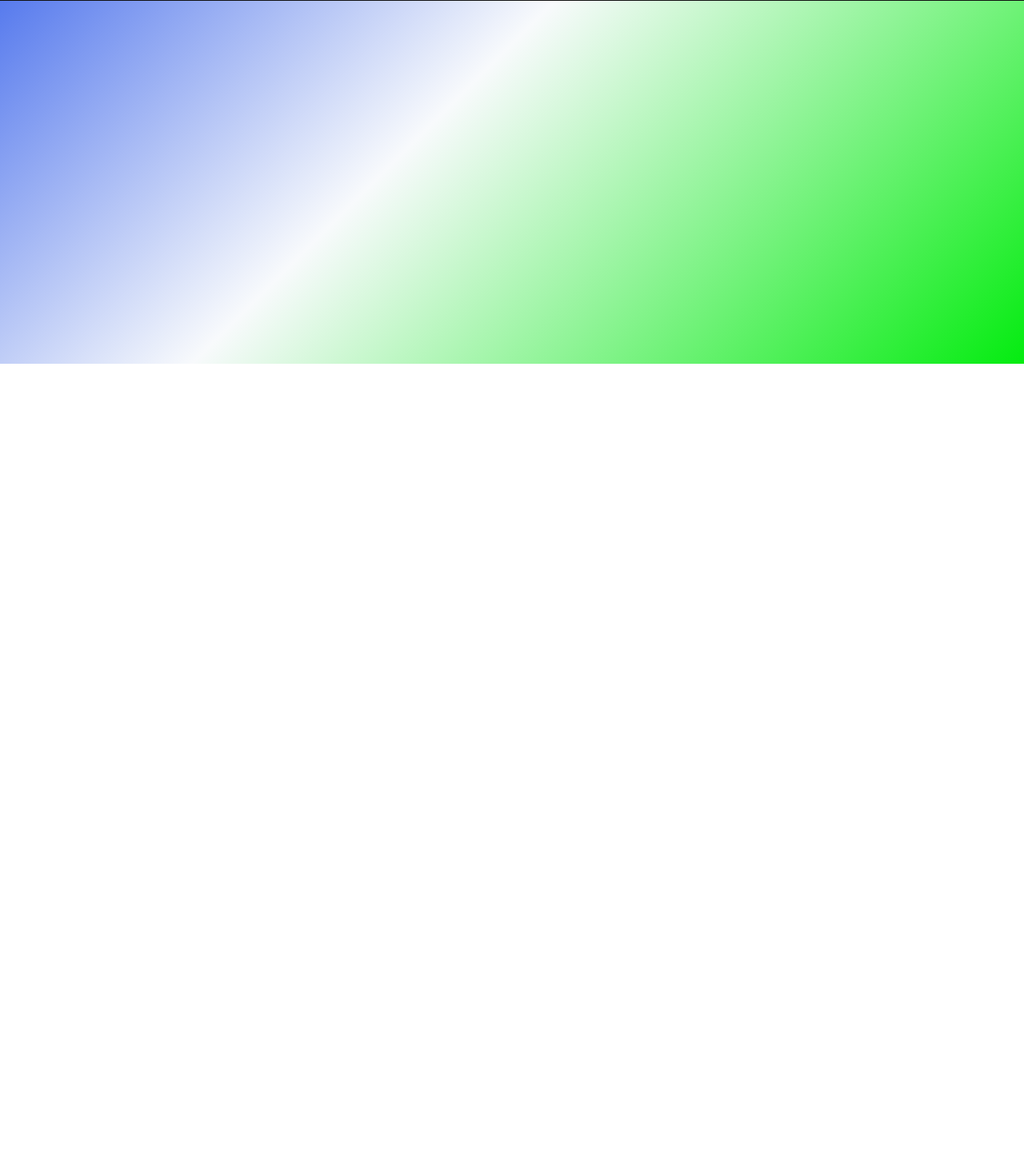
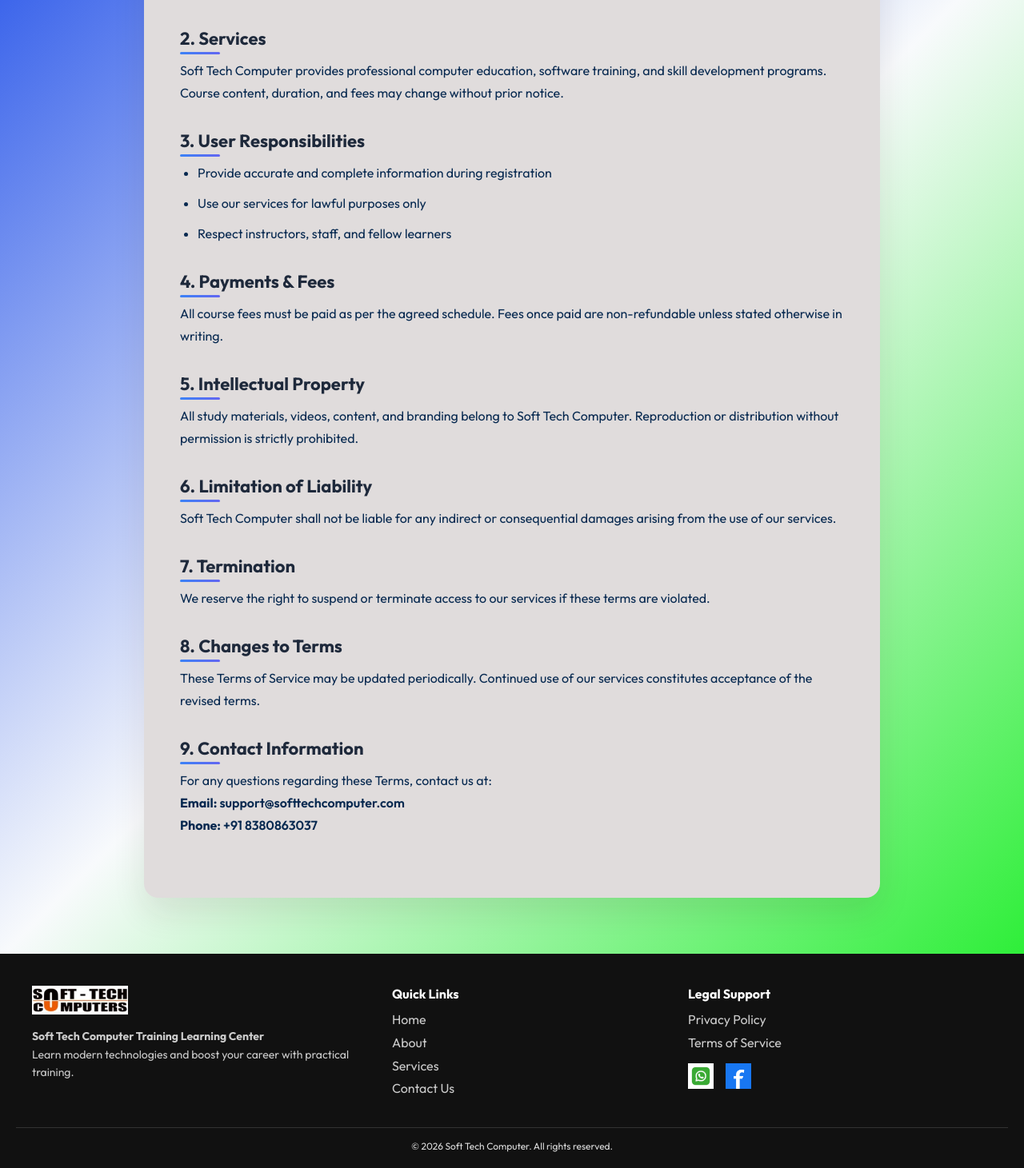
Before and after one commit to Nikhil2772000/Soft-Tech-Computer, a React (Vite) app: page /term-of-service in a window 1280 px wide. Shown: the part 345-1806 px from the top of the page at 80% size. Before the commit the page ends 800 px from the top, so only its background shows below. Built offline with nearby package versions, Linux system fonts and the light colour scheme.

Commit message:
four commit

```diff
--- a/src/App.jsx
+++ b/src/App.jsx
@@ -7,9 +7,9 @@
 import About from "./components/About/About";
 import Services from "./components/Services/Services";
 import Testimonials from "./components/Testimonials/Testimonials";
-import Contact from "./components/Contact/Contact";
-import Privacypolicy from "./components/Privacy Policy/Privacypolicy";
-import Termofservice from "./components/Term of Service/Termofservice";
+import Contact from "./components/Contact us/Contactus";       // ✅ no space
+import Policy from "./components/PP/Policy";     // ✅ clean name
+import Service from "./components/Term Service/Service";     // ✅ clean name
 
 const App = () => {
   return (
@@ -24,8 +24,8 @@
         <Route path="/services" element={<Services />} />
         <Route path="/testimonials" element={<Testimonials />} />
         <Route path="/contact" element={<Contact />} />
-        <Route path="/privacy-policy" element={<Privacypolicy />} />
-        <Route path="/terms-of-service" element={<Termofservice />} />
+        <Route path="/privacy-policy" element={<Policy />} />
+        <Route path="/term-of-service" element={<Service />} />
       </Routes>
 
       {/* Footer always visible */}
--- a/src/Home.jsx
+++ b/src/Home.jsx
@@ -6,8 +6,8 @@
 import About from "./components/About/About";
 import Services from "./components/Services/Services";
 import Testimonials from "./components/Testimonials/Testimonials";
-import Contact from "./components/Contact/Contact";
 import Faq from "./components/Faq/Faq";
+import Contact from "./components/Contact us/Contactus";
 
 const Home = () => {
   return (
@@ -44,7 +44,7 @@
       {/* CONTACT */}
       <section id="contact">
         <Title subTitle="Contact Us" title="Get In Touch" />
-        <Contact />
+       <Contact/>
       </section>
 
 
@@ -53,6 +53,8 @@
         <Title subTitle="FAQ" title="Ask Questions" />
         <Faq/>
       </section>
+
+
     </main>
   );
 };
--- a/src/components/Contact/Contact.jsx
+++ b/src/components/Contact us/contactus.jsx
@@ -1,5 +1,5 @@
 import React, { useState, useEffect, useRef } from "react";
-import "./Contact.css";
+import "./Contactus.css";
 import {
   FaEnvelope,
   FaPhoneAlt,
--- a/src/components/Footer/Footer.css
+++ b/src/components/Footer/Footer.css
@@ -1,30 +1,32 @@
-/* Footer Main */
+/* ================= FOOTER ================= */
 .footer {
   background-color: #111;
   color: #fff;
   padding: 40px 20px 20px;
   font-family: Arial, sans-serif;
-  animation: fadeIn 1s ease-in;
+  animation: fadeIn 0.8s ease-in;
 }
 
-/* Footer Container */
+/* Container */
 .footer-container {
+  max-width: 1200px;
+  margin: auto;
   display: flex;
   justify-content: space-between;
   flex-wrap: wrap;
-  gap: 20px;
+  gap: 30px;
 }
 
 /* ================= LEFT ================= */
 .footer-left {
-  flex: 1 1 250px;
+  flex: 1 1 260px;
 }
 
 .footer-logo {
   width: 120px;
-  margin-bottom: 10px;
+  margin-bottom: 12px;
   cursor: pointer;
-  transition: transform 0.3s;
+  transition: transform 0.3s ease;
 }
 
 .footer-logo:hover {
@@ -34,17 +36,17 @@
 .footer-left p {
   font-size: 14px;
   line-height: 1.6;
+  color: #ccc;
 }
 
 /* ================= MIDDLE ================= */
 .footer-middle {
-  flex: 1 1 150px;
+  flex: 1 1 180px;
 }
 
 .footer-middle h3 {
   font-size: 16px;
-  margin-bottom: 10px;
-  font-weight: bold;
+  margin-bottom: 12px;
 }
 
 .footer-middle ul {
@@ -52,29 +54,28 @@
   padding: 0;
 }
 
-.footer-middle ul li {
+.footer-middle li {
   margin-bottom: 8px;
 }
 
-.footer-middle ul li a {
+.footer-middle a {
   text-decoration: none;
   color: #ccc;
-  transition: color 0.3s;
+  transition: color 0.3s ease;
 }
 
-.footer-middle ul li a:hover {
+.footer-middle a:hover {
   color: #00bfff;
 }
 
 /* ================= RIGHT ================= */
 .footer-right {
-  flex: 1 1 200px;
+  flex: 1 1 220px;
 }
 
 .footer-right h3 {
   font-size: 16px;
-  margin-bottom: 10px;
-  font-weight: bold;
+  margin-bottom: 12px;
 }
 
 .footer-right ul {
@@ -82,46 +83,36 @@
   padding: 0;
 }
 
-.footer-right ul li {
+.footer-right li {
   margin-bottom: 8px;
 }
 
-.footer-right ul li a {
+.footer-right a {
   text-decoration: none;
   color: #ccc;
-  transition: color 0.3s;
+  transition: color 0.3s ease;
 }
 
-.footer-right ul li a:hover {
+.footer-right a:hover {
   color: #00bfff;
 }
 
-/* Social Links */
+/* ================= SOCIAL ================= */
 .footer-social {
   margin-top: 15px;
   display: flex;
-  align-items: center;
   gap: 15px;
 }
 
-.footer-social a {
-  display: flex;
-  align-items: center;
-  gap: 8px;
-  text-decoration: none;
-  color: #fff;
-  transition: transform 0.3s, color 0.3s;
+.social-link img {
+  width: 32px;
+  height: 32px;
+  transition: transform 0.3s ease, opacity 0.3s ease;
 }
 
-.footer-social a:hover {
-  transform: scale(1.05);
-  color: #00bfff;
-}
-
-.footer-social img {
-  width: 30px;
-  height: 30px;
-  object-fit: contain;
+.social-link:hover img {
+  transform: scale(1.15);
+  opacity: 0.9;
 }
 
 /* ================= BOTTOM ================= */
@@ -129,31 +120,31 @@
   text-align: center;
   margin-top: 30px;
   font-size: 12px;
-  color: #f1eeee;
-  border-top: 1px solid #d10f0f;
+  color: #ddd;
+  border-top: 1px solid #333;
   padding-top: 15px;
 }
 
-/* Fade In Animation */
+/* ================= ANIMATION ================= */
 @keyframes fadeIn {
-  from { opacity: 0; transform: translateY(20px); }
-  to { opacity: 1; transform: translateY(0); }
+  from {
+    opacity: 0;
+    transform: translateY(20px);
+  }
+  to {
+    opacity: 1;
+    transform: translateY(0);
+  }
 }
 
 /* ================= RESPONSIVE ================= */
 @media (max-width: 768px) {
   .footer-container {
     flex-direction: column;
-    align-items: center;
     text-align: center;
-  }
-
-  .footer-left, .footer-middle, .footer-right {
-    flex: 1 1 100%;
   }
 
   .footer-social {
     justify-content: center;
-    gap: 20px;
   }
 }
--- a/src/components/Footer/Footer.jsx
+++ b/src/components/Footer/Footer.jsx
@@ -43,16 +43,31 @@
                     <h3>Legal Support</h3>
                     <ul>
                         <li><a href="/privacy-policy">Privacy Policy </a></li>
-                        <li><a href="/terms-of-service">Terms of Service</a></li>
+                        <li><a href="/term-of-service">Terms of Service</a></li>
                     </ul>
 
                     <div className="footer-social">
-                        <a href={whatsappURL} target="_blank" rel="noreferrer" className="social-link">
+
+                        <a
+                            href={whatsappURL}
+                            target="_blank"
+                            rel="noopener noreferrer"
+                            className="social-link"
+                            aria-label="Chat with us on WhatsApp"
+                        >
                             <img src={whatpp} alt="WhatsApp" />
                         </a>
-                        <a href="https://www.facebook.com/share/1AsZNB35rX/" target="_blank" rel="noreferrer" className="social-link">
+
+                        <a
+                            href="https://www.facebook.com/share/1AsZNB35rX/"
+                            target="_blank"
+                            rel="noopener noreferrer"
+                            className="social-link"
+                            aria-label="Visit our Facebook page"
+                        >
                             <img src={facebook} alt="Facebook" />
                         </a>
+
                     </div>
                 </div>
 
--- a/src/components/Navbar/Navbar.jsx
+++ b/src/components/Navbar/Navbar.jsx
@@ -51,9 +51,9 @@
 
   /* ================= HOME CLICK (FULL REFRESH) ================= */
   const handleHomeClick = () => {
-    window.location.reload();
+    navigate("/");
+    window.scrollTo({ top: 0, behavior: "smooth" });
   };
-
   return (
     <nav className={`navbar ${sticky ? "sticky" : ""}`}>
       <div className="nav-container">
--- a/src/components/Term of Service/Termofservice.css
+++ b/src/components/PP/Policy.css
@@ -1,38 +1,41 @@
-/* Page Background */
+/* Global Body Background */
 body {
   margin: 0;
   font-family: "Segoe UI", Tahoma, Geneva, Verdana, sans-serif;
-  background: linear-gradient(135deg, #073be6, #f8fafc, #04ec10);
+  background: linear-gradient(135deg, #0a90e9, #9ab2c9, #05ee05);
   min-height: 100vh;
 }
 
 /* Container */
-.terms-container {
+.privacy-container {
   padding: 70px 20px;
   display: flex;
   justify-content: center;
+  align-items: flex-start;
 }
 
-/* Card */
-.terms-wrapper {
+/* Main Card */
+.privacy-wrapper {
   max-width: 920px;
   width: 100%;
-  background: #e0dcdc;
+  background: #ffffff;
   padding: 45px;
   border-radius: 18px;
-  box-shadow: 0 18px 40px rgba(61, 34, 34, 0.1);
+  box-shadow: 0 18px 40px rgba(0, 0, 0, 0.1);
   animation: fadeScale 1s ease forwards;
 }
 
 /* Title */
-.terms-title {
+.privacy-title {
   font-size: 38px;
   text-align: center;
   color: #0f172a;
   margin-bottom: 8px;
+  letter-spacing: 0.5px;
 }
 
-.terms-updated {
+/* Updated text */
+.privacy-updated {
   text-align: center;
   font-size: 14px;
   color: #64748b;
@@ -40,30 +43,28 @@
 }
 
 /* Sections */
-.terms-section {
+.privacy-section {
   margin-bottom: 32px;
   opacity: 0;
   animation: slideUp 0.8s ease forwards;
 }
 
-.terms-section:nth-child(1) { animation-delay: 0.2s; }
-.terms-section:nth-child(2) { animation-delay: 0.3s; }
-.terms-section:nth-child(3) { animation-delay: 0.4s; }
-.terms-section:nth-child(4) { animation-delay: 0.5s; }
-.terms-section:nth-child(5) { animation-delay: 0.6s; }
-.terms-section:nth-child(6) { animation-delay: 0.7s; }
-.terms-section:nth-child(7) { animation-delay: 0.8s; }
-.terms-section:nth-child(8) { animation-delay: 0.9s; }
+.privacy-section:nth-child(1) { animation-delay: 0.2s; }
+.privacy-section:nth-child(2) { animation-delay: 0.3s; }
+.privacy-section:nth-child(3) { animation-delay: 0.4s; }
+.privacy-section:nth-child(4) { animation-delay: 0.5s; }
+.privacy-section:nth-child(5) { animation-delay: 0.6s; }
+.privacy-section:nth-child(6) { animation-delay: 0.7s; }
 
 /* Headings */
-.terms-section h2 {
+.privacy-section h2 {
   font-size: 22px;
   color: #1e293b;
   margin-bottom: 12px;
   position: relative;
 }
 
-.terms-section h2::after {
+.privacy-section h2::after {
   content: "";
   position: absolute;
   left: 0;
@@ -75,26 +76,28 @@
 }
 
 /* Text */
-.terms-section p,
-.terms-section ul {
+.privacy-section p,
+.privacy-section ul {
   font-size: 16px;
-  color: #334155;
+  color: #dd9910;
   line-height: 1.75;
 }
 
-.terms-section ul {
+/* List */
+.privacy-section ul {
   padding-left: 22px;
   margin-top: 10px;
 }
 
-.terms-section li {
+.privacy-section li {
   margin-bottom: 10px;
 }
 
-/* Contact */
-.terms-contact {
+/* Contact Info */
+.contact-info {
+  margin-top: 12px;
   font-weight: 600;
-  color: #1e293b;
+  color: #43db07;
 }
 
 /* Animations */
@@ -122,45 +125,45 @@
 
 /* Tablet */
 @media (max-width: 768px) {
-  .terms-wrapper {
+  .privacy-wrapper {
     padding: 30px;
   }
 
-  .terms-title {
+  .privacy-title {
     font-size: 30px;
   }
 
-  .terms-section h2 {
+  .privacy-section h2 {
     font-size: 20px;
   }
 
-  .terms-section p,
-  .terms-section ul {
+  .privacy-section p,
+  .privacy-section ul {
     font-size: 15px;
   }
 }
 
 /* Mobile */
 @media (max-width: 480px) {
-  .terms-container {
+  .privacy-container {
     padding: 40px 15px;
   }
 
-  .terms-wrapper {
+  .privacy-wrapper {
     padding: 22px;
     border-radius: 14px;
   }
 
-  .terms-title {
+  .privacy-title {
     font-size: 24px;
   }
 
-  .terms-section h2 {
+  .privacy-section h2 {
     font-size: 18px;
   }
 
-  .terms-section p,
-  .terms-section ul {
+  .privacy-section p,
+  .privacy-section ul {
     font-size: 14px;
   }
 }
--- a/src/components/Privacy Policy/Privacypolicy.jsx
+++ b/src/components/PP/Policy.jsx
@@ -1,5 +1,6 @@
 import React from "react";
-import "./Privacypolicy.css";
+import "./Policy.css";
+
 
 const Privacypolicy = () => {
   return (
--- a/src/components/Privacy Policy/Privacypolicy.css
+++ b/src/components/Term Service/Service.css
@@ -1,41 +1,38 @@
-/* Global Body Background */
+/* Page Background */
 body {
   margin: 0;
   font-family: "Segoe UI", Tahoma, Geneva, Verdana, sans-serif;
-  background: linear-gradient(135deg, #0a90e9, #9ab2c9, #05ee05);
+  background: linear-gradient(135deg, #073be6, #f8fafc, #04ec10);
   min-height: 100vh;
 }
 
 /* Container */
-.privacy-container {
+.terms-container {
   padding: 70px 20px;
   display: flex;
   justify-content: center;
-  align-items: flex-start;
 }
 
-/* Main Card */
-.privacy-wrapper {
+/* Card */
+.terms-wrapper {
   max-width: 920px;
   width: 100%;
-  background: #ffffff;
+  background: #e0dcdc;
   padding: 45px;
   border-radius: 18px;
-  box-shadow: 0 18px 40px rgba(0, 0, 0, 0.1);
+  box-shadow: 0 18px 40px rgba(61, 34, 34, 0.1);
   animation: fadeScale 1s ease forwards;
 }
 
 /* Title */
-.privacy-title {
+.terms-title {
   font-size: 38px;
   text-align: center;
   color: #0f172a;
   margin-bottom: 8px;
-  letter-spacing: 0.5px;
 }
 
-/* Updated text */
-.privacy-updated {
+.terms-updated {
   text-align: center;
   font-size: 14px;
   color: #64748b;
@@ -43,28 +40,30 @@
 }
 
 /* Sections */
-.privacy-section {
+.terms-section {
   margin-bottom: 32px;
   opacity: 0;
   animation: slideUp 0.8s ease forwards;
 }
 
-.privacy-section:nth-child(1) { animation-delay: 0.2s; }
-.privacy-section:nth-child(2) { animation-delay: 0.3s; }
-.privacy-section:nth-child(3) { animation-delay: 0.4s; }
-.privacy-section:nth-child(4) { animation-delay: 0.5s; }
-.privacy-section:nth-child(5) { animation-delay: 0.6s; }
-.privacy-section:nth-child(6) { animation-delay: 0.7s; }
+.terms-section:nth-child(1) { animation-delay: 0.2s; }
+.terms-section:nth-child(2) { animation-delay: 0.3s; }
+.terms-section:nth-child(3) { animation-delay: 0.4s; }
+.terms-section:nth-child(4) { animation-delay: 0.5s; }
+.terms-section:nth-child(5) { animation-delay: 0.6s; }
+.terms-section:nth-child(6) { animation-delay: 0.7s; }
+.terms-section:nth-child(7) { animation-delay: 0.8s; }
+.terms-section:nth-child(8) { animation-delay: 0.9s; }
 
 /* Headings */
-.privacy-section h2 {
+.terms-section h2 {
   font-size: 22px;
   color: #1e293b;
   margin-bottom: 12px;
   position: relative;
 }
 
-.privacy-section h2::after {
+.terms-section h2::after {
   content: "";
   position: absolute;
   left: 0;
@@ -76,28 +75,26 @@
 }
 
 /* Text */
-.privacy-section p,
-.privacy-section ul {
+.terms-section p,
+.terms-section ul {
   font-size: 16px;
-  color: #181103;
+  color: #072950;
   line-height: 1.75;
 }
 
-/* List */
-.privacy-section ul {
+.terms-section ul {
   padding-left: 22px;
   margin-top: 10px;
 }
 
-.privacy-section li {
+.terms-section li {
   margin-bottom: 10px;
 }
 
-/* Contact Info */
-.contact-info {
-  margin-top: 12px;
+/* Contact */
+.terms-contact {
   font-weight: 600;
-  color: #43db07;
+  color: #1e293b;
 }
 
 /* Animations */
@@ -125,45 +122,45 @@
 
 /* Tablet */
 @media (max-width: 768px) {
-  .privacy-wrapper {
+  .terms-wrapper {
     padding: 30px;
   }
 
-  .privacy-title {
+  .terms-title {
     font-size: 30px;
   }
 
-  .privacy-section h2 {
+  .terms-section h2 {
     font-size: 20px;
   }
 
-  .privacy-section p,
-  .privacy-section ul {
+  .terms-section p,
+  .terms-section ul {
     font-size: 15px;
   }
 }
 
 /* Mobile */
 @media (max-width: 480px) {
-  .privacy-container {
+  .terms-container {
     padding: 40px 15px;
   }
 
-  .privacy-wrapper {
+  .terms-wrapper {
     padding: 22px;
     border-radius: 14px;
   }
 
-  .privacy-title {
+  .terms-title {
     font-size: 24px;
   }
 
-  .privacy-section h2 {
+  .terms-section h2 {
     font-size: 18px;
   }
 
-  .privacy-section p,
-  .privacy-section ul {
+  .terms-section p,
+  .terms-section ul {
     font-size: 14px;
   }
 }
--- a/src/components/Term of Service/Termofservice.jsx
+++ b/src/components/Term Service/Service.jsx
@@ -1,5 +1,5 @@
 import React from "react";
-import "./Termofservice.css";
+import './Service.css';
 
 const Termofservice = () => {
   return (
```
Also changed, not shown: src/components/Contact us/Contactus.css (renamed from src/components/Contact/Contact.css), src/vercel.json (added).
